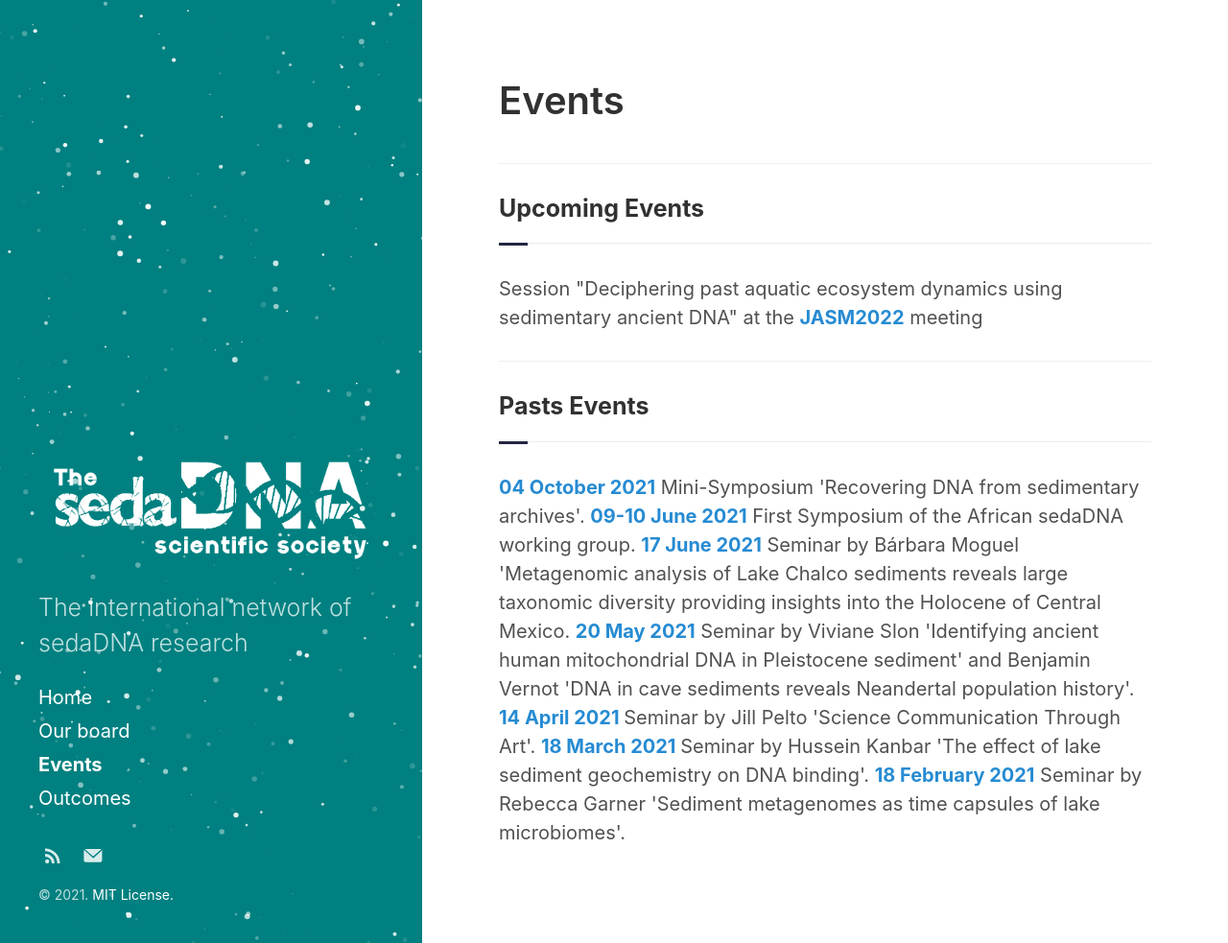
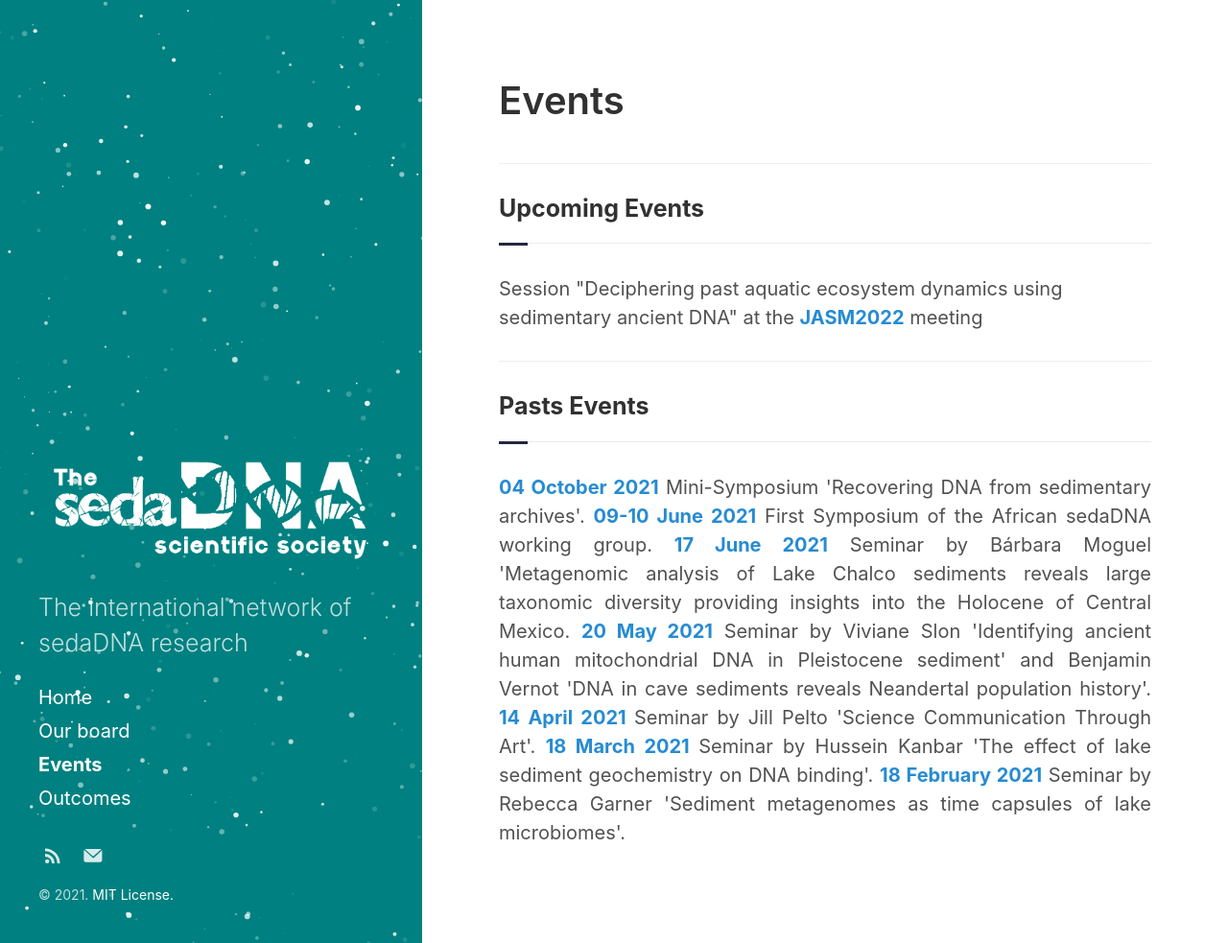
Before and after one commit to sedadna/sedadna.github.io, a Jekyll site: the page built from category/1-events.md, in a window 1280 px wide and 983 px high. Shown: the whole window at 96% size. Built offline with Jekyll 4.4.1, drawn with Linux system fonts in a browser that asks for light colours.

Commit message:
Update 1-events.md

```diff
--- a/category/1-events.md
+++ b/category/1-events.md
@@ -15,6 +15,8 @@ title: Events
 
 <div class="section">
 <h3 class="section-title underline">Pasts Events</h3>
+</div>
 
+<div class="intro">
 <p> <a href="https://www.youtube.com/watch?v=-57oTu1CrpU"><b>04 October 2021</b></a> Mini-Symposium 'Recovering DNA from sedimentary archives'. <a href="https://www.youtube.com/watch?v=17sp_5l928s"><b>09-10 June 2021</b></a> First Symposium of the African sedaDNA working group. <a href="https://www.youtube.com/watch?v=ioBCcIICxwQ"><b>17 June 2021</b></a> Seminar by Bárbara Moguel 'Metagenomic analysis of Lake Chalco sediments reveals large taxonomic diversity providing insights into the Holocene of Central Mexico. <a href="https://www.youtube.com/watch?v=0QYkxPMCQuk"><b>20 May 2021</b></a> Seminar by Viviane Slon 'Identifying ancient human mitochondrial DNA in Pleistocene sediment' and Benjamin Vernot 'DNA in cave sediments reveals Neandertal population history'. <a href="https://www.youtube.com/watch?v=ZPYRj8lIn-c"><b>14 April 2021 </b></a> Seminar by Jill Pelto 'Science Communication Through Art'. <a href="https://www.youtube.com/watch?v=59ZmHbODaUk"><b>18 March 2021 </b></a> Seminar by Hussein Kanbar 'The effect of lake sediment geochemistry on DNA binding'. <a href="https://www.youtube.com/watch?v=0xt41PY25Xs"><b>18 February 2021</b></a> Seminar by Rebecca Garner 'Sediment metagenomes as time capsules of lake microbiomes'.</p>
 </div>
```
